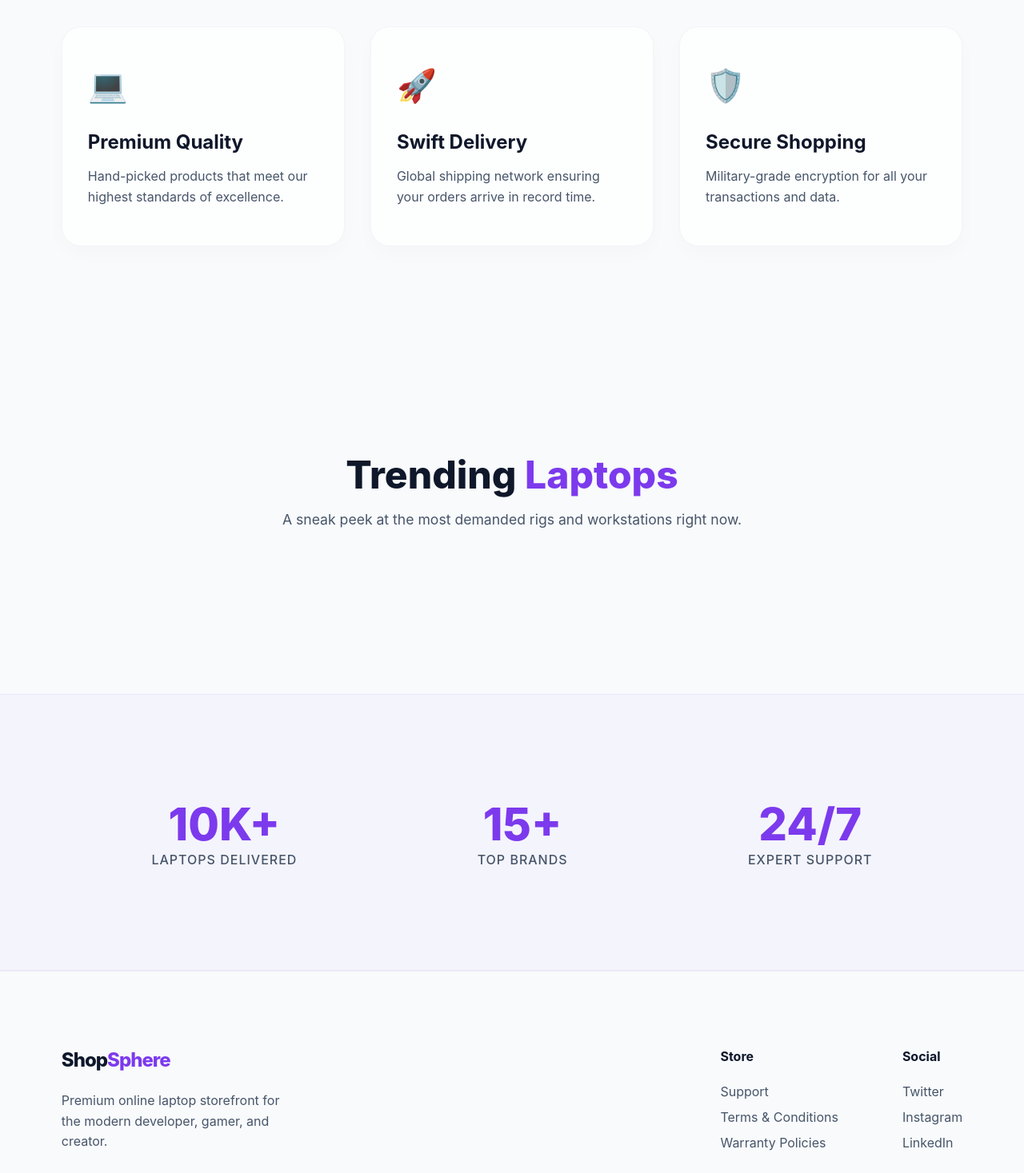
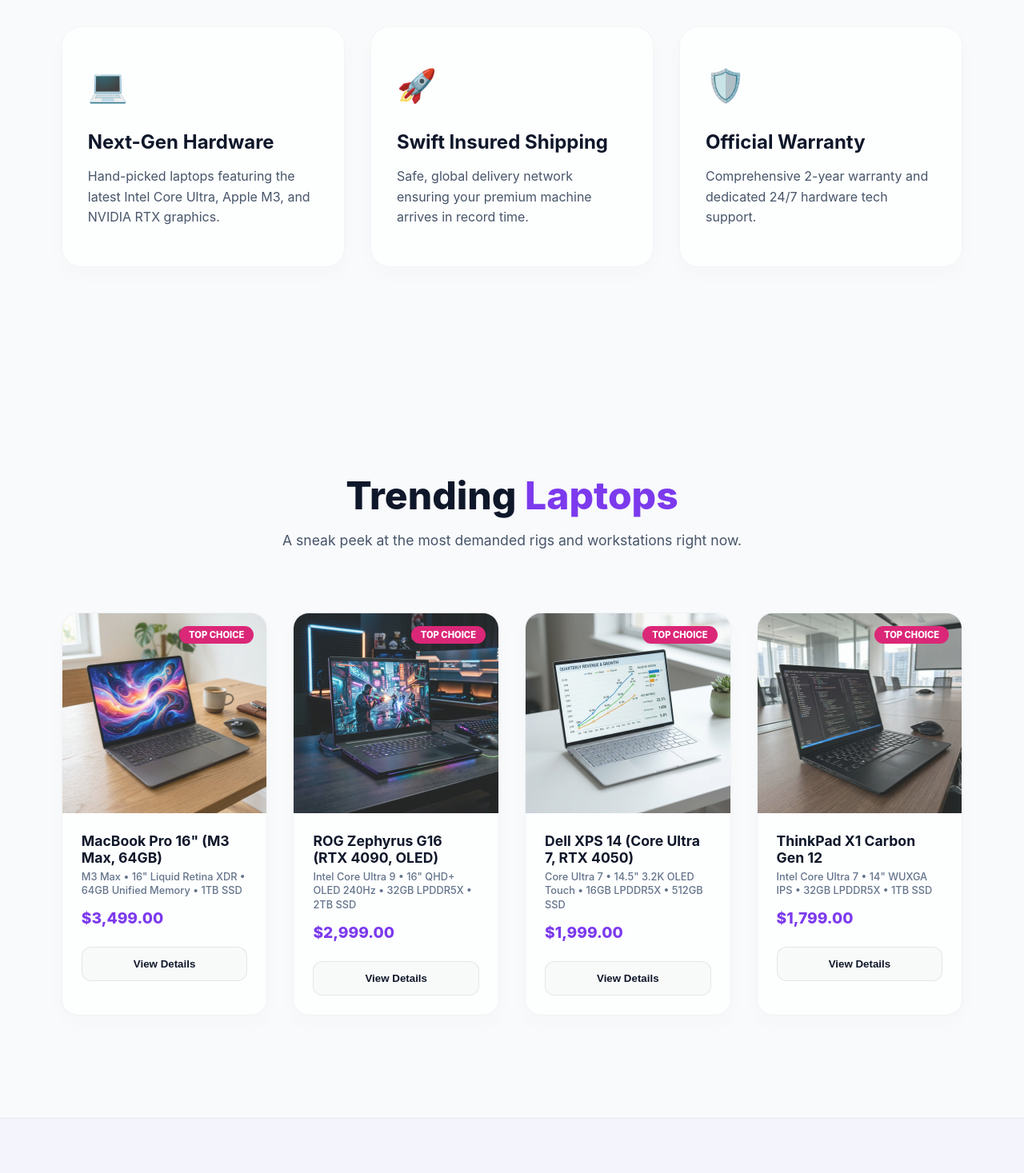
Before and after one commit to avi2727/ShopSphere, an Angular app in the folder frontend/: page / in a window 1280 px wide. Shown: the part 1071-2538 px from the top of the page at 80% size. Built offline with nearby package versions, Linux system fonts and the light colour scheme.

Commit message:
refactor(landing-page): update features and trending products for enhanced clarity and appeal

```diff
--- a/frontend/src/app/components/landing-page/landing-page.component.ts
+++ b/frontend/src/app/components/landing-page/landing-page.component.ts
@@ -12,20 +12,50 @@ import { RouterLink } from '@angular/router';
 export class LandingPageComponent {
   features = [
     {
-      title: 'Premium Quality',
-      description: 'Hand-picked products that meet our highest standards of excellence.',
+      title: 'Next-Gen Hardware',
+      description: 'Hand-picked laptops featuring the latest Intel Core Ultra, Apple M3, and NVIDIA RTX graphics.',
       icon: 'polygon-outline'
     },
     {
-      title: 'Swift Delivery',
-      description: 'Global shipping network ensuring your orders arrive in record time.',
+      title: 'Swift Insured Shipping',
+      description: 'Safe, global delivery network ensuring your premium machine arrives in record time.',
       icon: 'send-outline'
     },
     {
-      title: 'Secure Shopping',
-      description: 'Military-grade encryption for all your transactions and data.',
+      title: 'Official Warranty',
+      description: 'Comprehensive 2-year warranty and dedicated 24/7 hardware tech support.',
       icon: 'shield-checkmark-outline'
     }
   ];
-  trendingProducts: any[] = [];
+
+  trendingProducts = [
+    {
+      id: 1,
+      name: 'MacBook Pro 16" (M3 Max, 64GB)',
+      price: '3,499.00',
+      image: 'assets/images/macbook_pro.png',
+      specs: 'M3 Max • 16" Liquid Retina XDR • 64GB Unified Memory • 1TB SSD'
+    },
+    {
+      id: 2,
+      name: 'ROG Zephyrus G16 (RTX 4090, OLED)',
+      price: '2,999.00',
+      image: 'assets/images/rog_zephyrus.png',
+      specs: 'Intel Core Ultra 9 • 16" QHD+ OLED 240Hz • 32GB LPDDR5X • 2TB SSD'
+    },
+    {
+      id: 3,
+      name: 'Dell XPS 14 (Core Ultra 7, RTX 4050)',
+      price: '1,999.00',
+      image: 'assets/images/dell_xps.png',
+      specs: 'Core Ultra 7 • 14.5" 3.2K OLED Touch • 16GB LPDDR5X • 512GB SSD'
+    },
+    {
+      id: 4,
+      name: 'ThinkPad X1 Carbon Gen 12',
+      price: '1,799.00',
+      image: 'assets/images/thinkpad_x1.png',
+      specs: 'Intel Core Ultra 7 • 14" WUXGA IPS • 32GB LPDDR5X • 1TB SSD'
+    }
+  ];
 }
```
